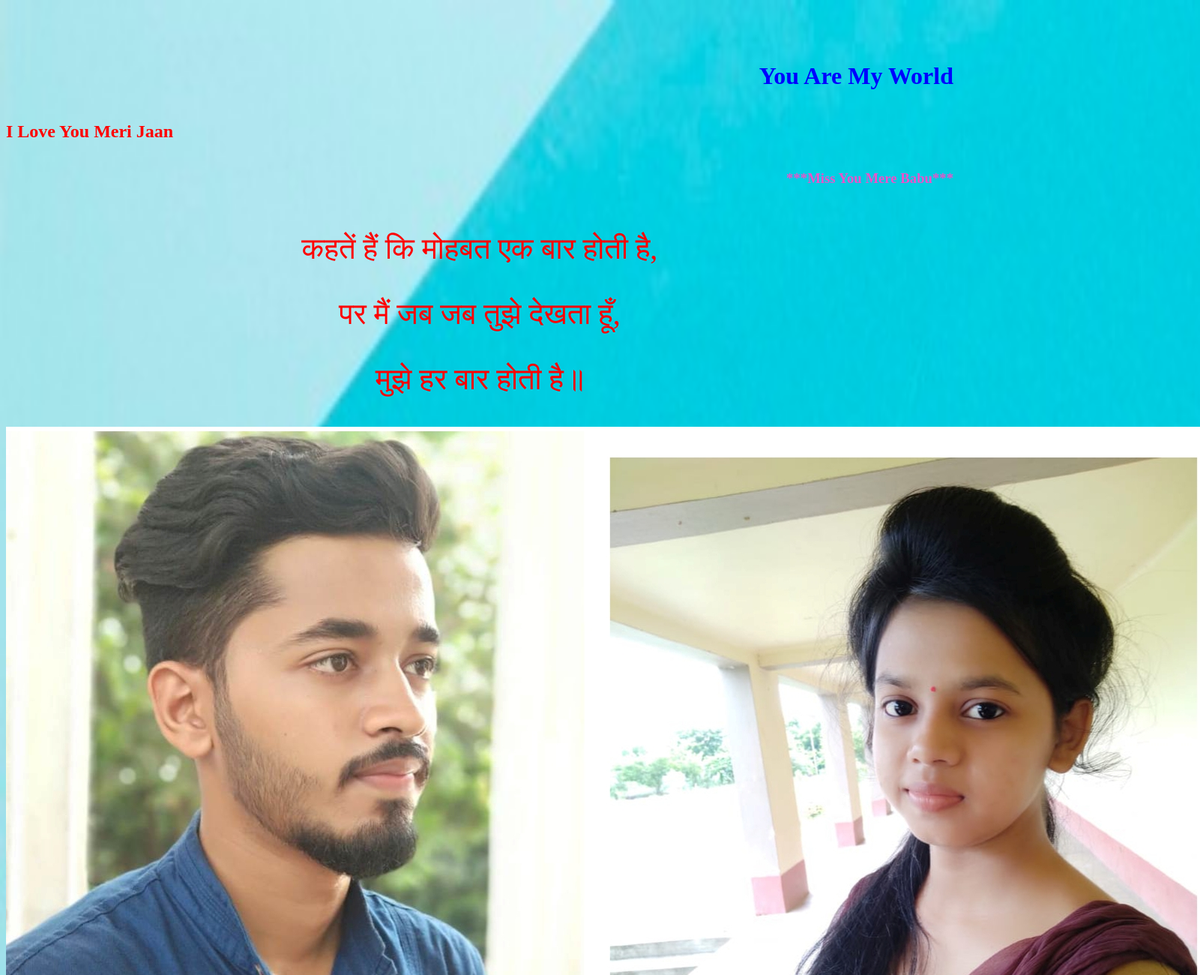
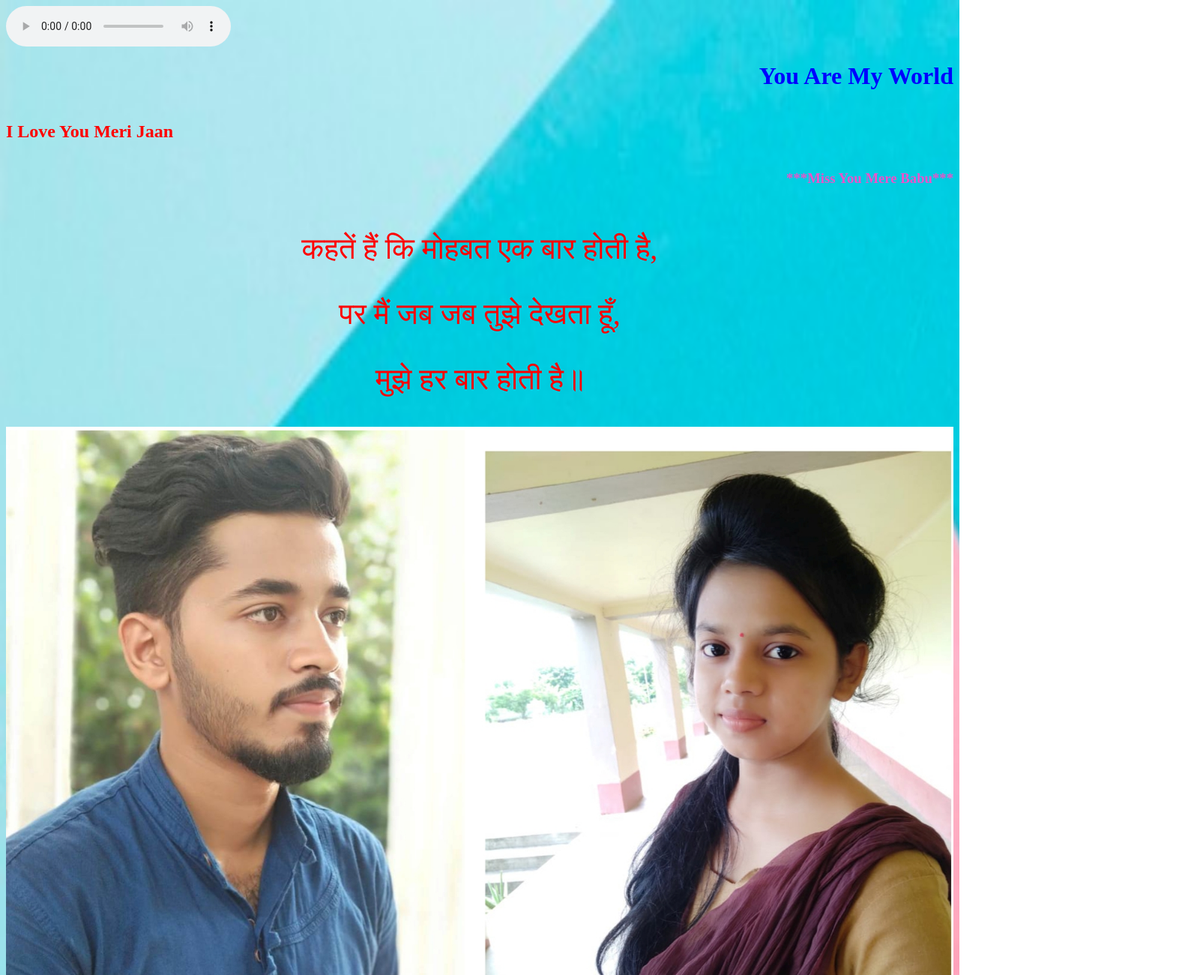
Before and after one commit to Dipak1998/SumanSFile, a plain HTML site: page index.html in a window 1280 px wide. Shown: the top 1300 px of the page at 75% size, 1601 px wide, since content can reach past the window. Drawn offline with Linux system fonts and the light colour scheme.

Commit message:
Change the html file
Change the html file

```diff
--- a/index.html
+++ b/index.html
@@ -31,12 +31,12 @@
             text-align: center;
             color:red;
         }
-        /* div.image1 img{
+        div.image1 img{
             width: 100%;
+        }
+        /* audio{
+            width: 0;
         } */
-        audio{
-            width: 0;
-        }
 
         @media screen and (min-width: 400px) {
             body {
```
